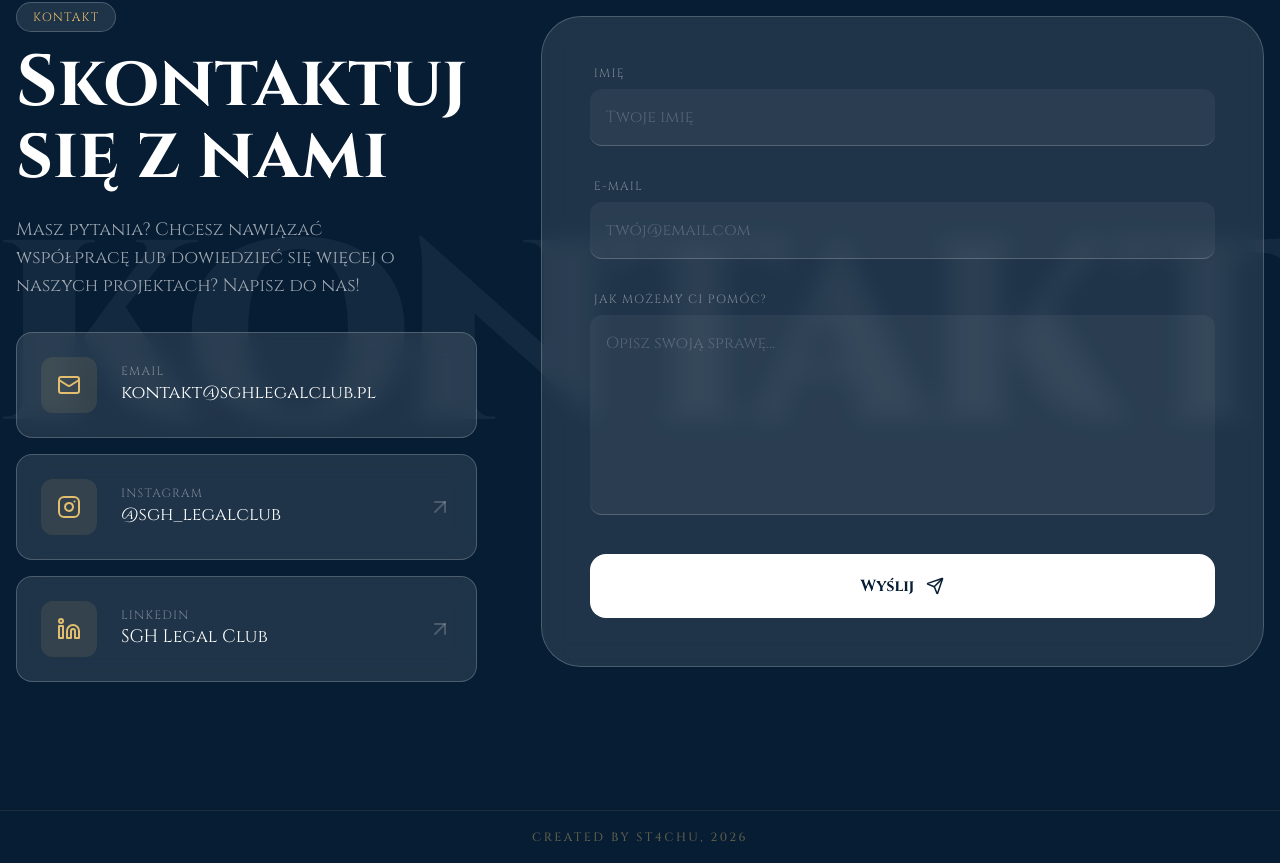
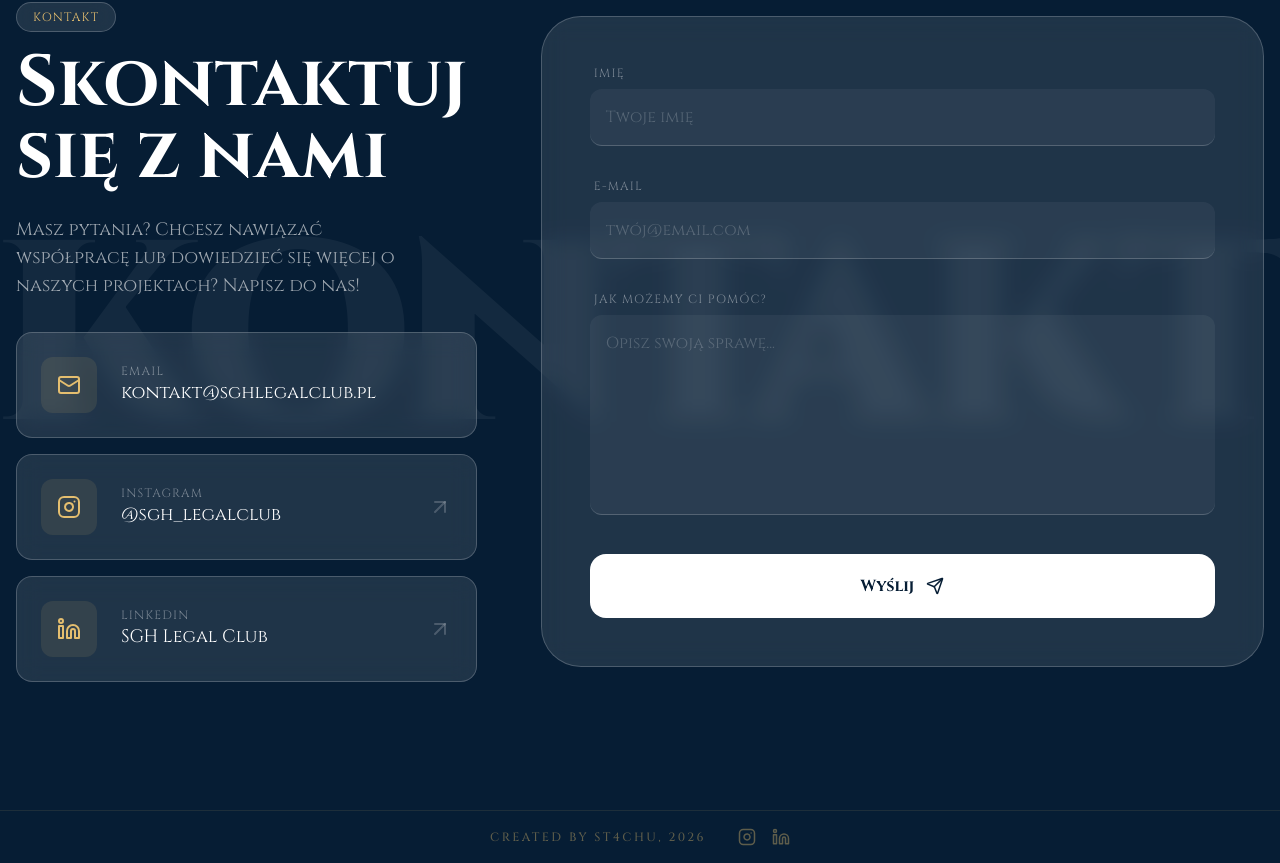
Before and after one commit to DRACK07a/legal-club, a React (Vite) app: page / in a window 1280 px wide. Shown: the part 3177-4040 px from the top of the page. Built offline with nearby package versions, Linux system fonts and the light colour scheme.

Commit message:
Enhance Footer with social media links
Added social media icons for Instagram and LinkedIn to the footer.

```diff
--- a/src/components/Footer.tsx
+++ b/src/components/Footer.tsx
@@ -1,9 +1,31 @@
+import { Instagram, Linkedin } from 'lucide-react';
+
 export default function Footer() {
   return (
-    <footer className="h-[6.67vh] bg-primary border-t border-accent/10 flex items-center justify-center">
+    <footer className="h-[6.67vh] bg-primary border-t border-accent/10 flex items-center justify-center gap-8">
       <p className="text-accent/40 text-xs tracking-[0.2em] font-medium">
         CREATED BY ST4CHU, 2026
       </p>
+       <div className="flex items-center gap-4">
+        <a
+          href="#"
+          target="_blank"
+          rel="noopener noreferrer"
+          className="text-accent/40 hover:text-accent transition-colors"
+          title="Instagram"
+        >
+          <Instagram size={18} />
+        </a>
+        <a
+          href="#"
+          target="_blank"
+          rel="noopener noreferrer"
+          className="text-accent/40 hover:text-accent transition-colors"
+          title="LinkedIn"
+        >
+          <Linkedin size={18} />
+        </a>
+      </div>
     </footer>
   );
 }
```
